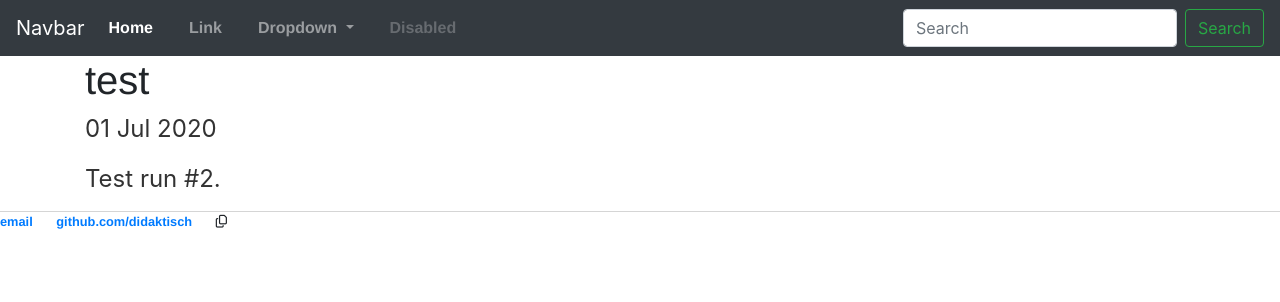
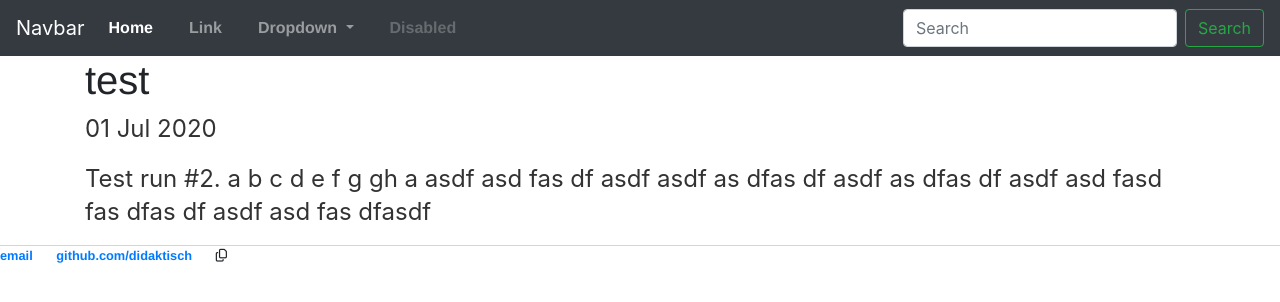
Before and after one commit to didaktisch/didaktisch.github.io, a Jekyll site: the page built from _posts/2020-07-01-test-two.md, in a window 1280 px wide. Shown: the top 302 px of the page. Built offline with Jekyll 4.4.1, drawn with Linux system fonts in a browser that asks for light colours; nearby versions of some CDN libraries.

Commit message:
Update 2020-07-01-test-two.md

```diff
--- a/_posts/2020-07-01-test-two.md
+++ b/_posts/2020-07-01-test-two.md
@@ -5,3 +5,35 @@ date: 2020-07-01
 ---
 
 Test run #2.
+a
+b
+c
+d
+e
+f
+g
+gh
+a
+asdf
+asd
+fas
+df
+asdf
+asdf
+as
+dfas
+df
+asdf
+as
+dfas
+df
+asdf
+asd
+fasd
+fas
+dfas
+df
+asdf
+asd
+fas
+dfasdf
```
